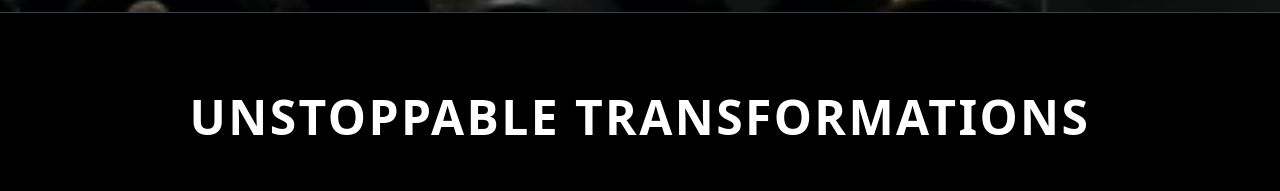
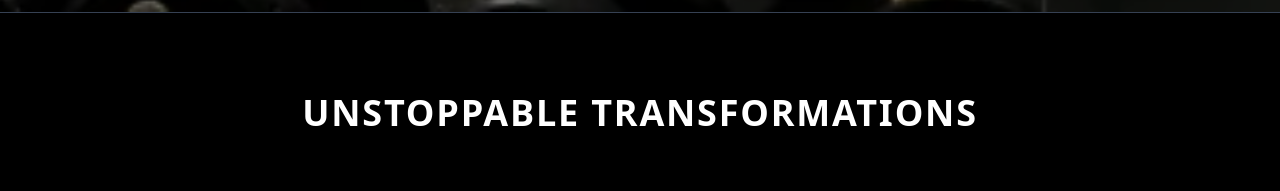
Before and after one commit to sunnycc17/arne-drinovec-coaching, a website: page index.html in a window 1280 px wide. Shown: the part 2141-2332 px from the top of the page. Drawn offline with nearby package versions, Linux system fonts and the light colour scheme.

Commit message:
transformation text-size edit

```diff
--- a/index.html
+++ b/index.html
@@ -286,11 +286,11 @@
 
     <section
       id="testimonials"
-      class="py-20 px-4 sm:px-6 text-center bg-black border-t border-b border-gray-700 overflow-x-hidden"
+      class="py-20 px-4 sm:px-6 bg-black border-t border-b border-gray-700 overflow-x-hidden"
     >
       <h2
         data-aos="fade-up"
-        class="text-4xl sm:text-5xl font-extrabold text-white uppercase tracking-wider"
+        class="text-3xl sm:text-4xl font-extrabold text-white uppercase tracking-wider text-wrap text-center"
       >
         Unstoppable Transformations
       </h2>
```
Also changed, not shown: src/output.css.
